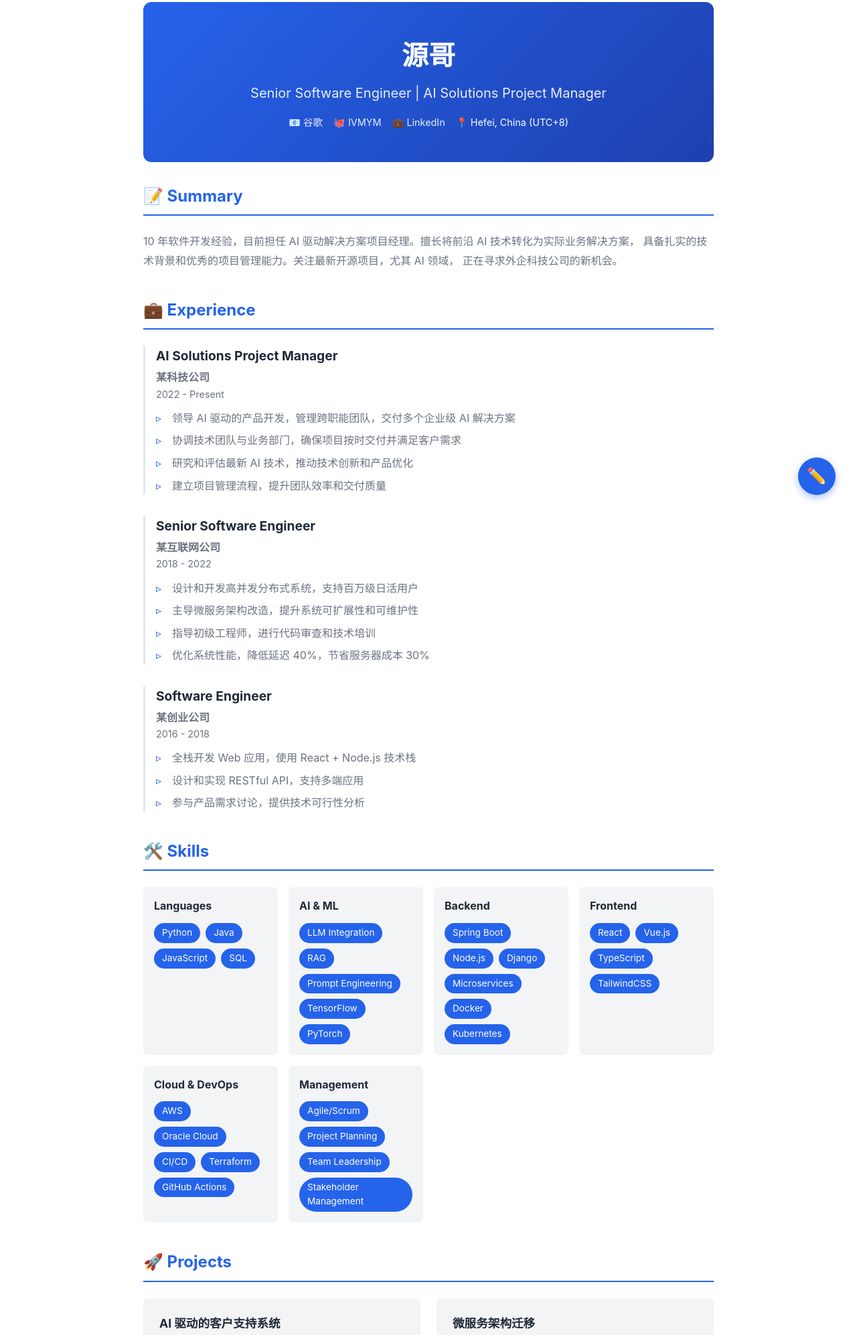
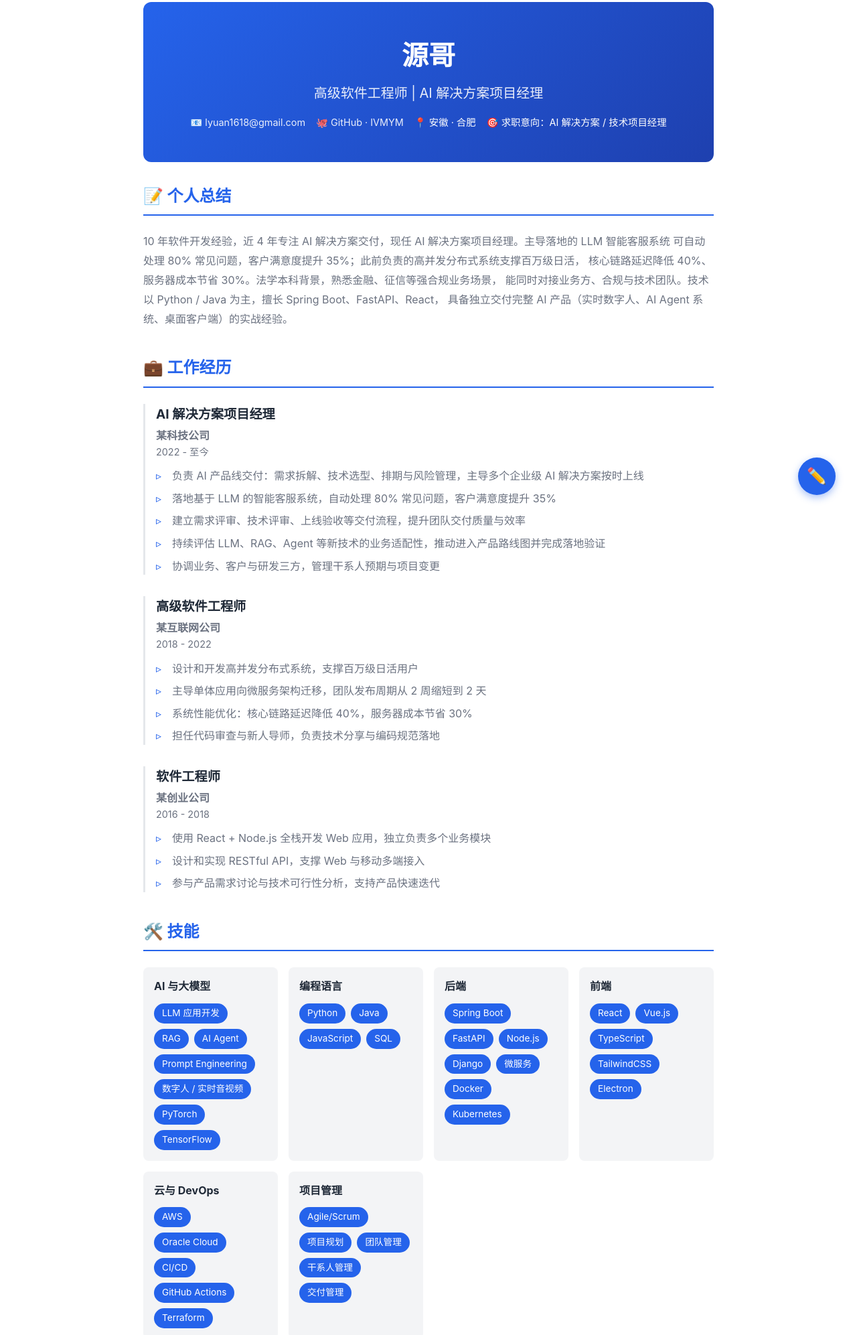
Before and after one commit to IVMYM/deep_resume, a plain HTML site: page index.html in a window 1280 px wide. Shown: the part 29-2022 px from the top of the page at 67% size. Drawn offline with Linux system fonts and the light colour scheme.

Commit message:
优化简历：中文投递版（个人总结/经历量化/新增近期项目）+ 投递纯文本版 + 修复失效链接

```diff
--- a/index.html
+++ b/index.html
@@ -1,9 +1,9 @@
 <!DOCTYPE html>
-<html lang="en">
+<html lang="zh-CN">
 <head>
   <meta charset="UTF-8">
   <meta name="viewport" content="width=device-width, initial-scale=1.0">
-  <title>源哥 | Senior Software Engineer</title>
+  <title>源哥 | 高级软件工程师 · AI 解决方案项目经理</title>
   <style>
     :root {
       --primary: #2563eb;
@@ -22,7 +22,7 @@
     }
 
     body {
-      font-family: -apple-system, BlinkMacSystemFont, 'Segoe UI', Roboto, 'Helvetica Neue', Arial, sans-serif;
+      font-family: -apple-system, BlinkMacSystemFont, 'Segoe UI', Roboto, 'Helvetica Neue', Arial, 'PingFang SC', 'Microsoft YaHei', sans-serif;
       line-height: 1.6;
       color: var(--text);
       background: var(--bg);
@@ -295,6 +295,13 @@
         gap: 0.5rem;
       }
     }
+
+    /* Print: 投递导出 PDF 时隐藏编辑按钮 */
+    @media print {
+      .edit-btn {
+        display: none;
+      }
+    }
   </style>
 </head>
 <body>
@@ -302,71 +309,87 @@
     <!-- Header -->
     <header>
       <h1>源哥</h1>
-      <p class="title">Senior Software Engineer | AI Solutions Project Manager</p>
+      <p class="title">高级软件工程师 | AI 解决方案项目经理</p>
       <div class="contact">
-        <a href="mailto:lyuan1618@gmail.com">📧 谷歌</a>
-        <a href="https://github.com/IVMYM" target="_blank">🐙 IVMYM</a>
-        <a href="https://linkedin.com/in/yourprofile" target="_blank">💼 LinkedIn</a>
-        <span>📍 Hefei, China (UTC+8)</span>
+        <a href="mailto:lyuan1618@gmail.com">📧 lyuan1618@gmail.com</a>
+        <a href="https://github.com/IVMYM" target="_blank">🐙 GitHub · IVMYM</a>
+        <span>📍 安徽 · 合肥</span>
+        <span>🎯 求职意向：AI 解决方案 / 技术项目经理</span>
       </div>
     </header>
 
     <!-- Summary -->
     <section>
-      <h2>📝 Summary</h2>
+      <h2>📝 个人总结</h2>
       <p style="color: var(--text-light); line-height: 1.8;">
-        10 年软件开发经验，目前担任 AI 驱动解决方案项目经理。擅长将前沿 AI 技术转化为实际业务解决方案，
-        具备扎实的技术背景和优秀的项目管理能力。关注最新开源项目，尤其 AI 领域，
-        正在寻求外企科技公司的新机会。
+        10 年软件开发经验，近 4 年专注 AI 解决方案交付，现任 AI 解决方案项目经理。主导落地的 LLM 智能客服系统
+        可自动处理 80% 常见问题，客户满意度提升 35%；此前负责的高并发分布式系统支撑百万级日活，
+        核心链路延迟降低 40%、服务器成本节省 30%。法学本科背景，熟悉金融、征信等强合规业务场景，
+        能同时对接业务方、合规与技术团队。技术以 Python / Java 为主，擅长 Spring Boot、FastAPI、React，
+        具备独立交付完整 AI 产品（实时数字人、AI Agent 系统、桌面客户端）的实战经验。
       </p>
     </section>
 
     <!-- Experience -->
     <section>
-      <h2>💼 Experience</h2>
+      <h2>💼 工作经历</h2>
 
       <div class="experience-item">
-        <h3>AI Solutions Project Manager</h3>
+        <h3>AI 解决方案项目经理</h3>
         <p class="company">某科技公司</p>
-        <p class="period">2022 - Present</p>
+        <p class="period">2022 - 至今</p>
         <ul>
-          <li>领导 AI 驱动的产品开发，管理跨职能团队，交付多个企业级 AI 解决方案</li>
-          <li>协调技术团队与业务部门，确保项目按时交付并满足客户需求</li>
-          <li>研究和评估最新 AI 技术，推动技术创新和产品优化</li>
-          <li>建立项目管理流程，提升团队效率和交付质量</li>
+          <li>负责 AI 产品线交付：需求拆解、技术选型、排期与风险管理，主导多个企业级 AI 解决方案按时上线</li>
+          <li>落地基于 LLM 的智能客服系统，自动处理 80% 常见问题，客户满意度提升 35%</li>
+          <li>建立需求评审、技术评审、上线验收等交付流程，提升团队交付质量与效率</li>
+          <li>持续评估 LLM、RAG、Agent 等新技术的业务适配性，推动进入产品路线图并完成落地验证</li>
+          <li>协调业务、客户与研发三方，管理干系人预期与项目变更</li>
         </ul>
       </div>
 
       <div class="experience-item">
-        <h3>Senior Software Engineer</h3>
+        <h3>高级软件工程师</h3>
         <p class="company">某互联网公司</p>
         <p class="period">2018 - 2022</p>
         <ul>
-          <li>设计和开发高并发分布式系统，支持百万级日活用户</li>
-          <li>主导微服务架构改造，提升系统可扩展性和可维护性</li>
-          <li>指导初级工程师，进行代码审查和技术培训</li>
-          <li>优化系统性能，降低延迟 40%，节省服务器成本 30%</li>
+          <li>设计和开发高并发分布式系统，支撑百万级日活用户</li>
+          <li>主导单体应用向微服务架构迁移，团队发布周期从 2 周缩短到 2 天</li>
+          <li>系统性能优化：核心链路延迟降低 40%，服务器成本节省 30%</li>
+          <li>担任代码审查与新人导师，负责技术分享与编码规范落地</li>
         </ul>
       </div>
 
       <div class="experience-item">
-        <h3>Software Engineer</h3>
+        <h3>软件工程师</h3>
         <p class="company">某创业公司</p>
         <p class="period">2016 - 2018</p>
         <ul>
-          <li>全栈开发 Web 应用，使用 React + Node.js 技术栈</li>
-          <li>设计和实现 RESTful API，支持多端应用</li>
-          <li>参与产品需求讨论，提供技术可行性分析</li>
+          <li>使用 React + Node.js 全栈开发 Web 应用，独立负责多个业务模块</li>
+          <li>设计和实现 RESTful API，支撑 Web 与移动多端接入</li>
+          <li>参与产品需求讨论与技术可行性分析，支持产品快速迭代</li>
         </ul>
       </div>
     </section>
 
     <!-- Skills -->
     <section>
-      <h2>🛠️ Skills</h2>
+      <h2>🛠️ 技能</h2>
       <div class="skills-grid">
         <div class="skill-category">
-          <h3>Languages</h3>
+          <h3>AI 与大模型</h3>
+          <div class="skill-tags">
+            <span class="skill-tag">LLM 应用开发</span>
+            <span class="skill-tag">RAG</span>
+            <span class="skill-tag">AI Agent</span>
+            <span class="skill-tag">Prompt Engineering</span>
+            <span class="skill-tag">数字人 / 实时音视频</span>
+            <span class="skill-tag">PyTorch</span>
+            <span class="skill-tag">TensorFlow</span>
+          </div>
+        </div>
+
+        <div class="skill-category">
+          <h3>编程语言</h3>
           <div class="skill-tags">
             <span class="skill-tag">Python</span>
             <span class="skill-tag">Java</span>
@@ -376,56 +399,48 @@
         </div>
 
         <div class="skill-category">
-          <h3>AI & ML</h3>
-          <div class="skill-tags">
-            <span class="skill-tag">LLM Integration</span>
-            <span class="skill-tag">RAG</span>
-            <span class="skill-tag">Prompt Engineering</span>
-            <span class="skill-tag">TensorFlow</span>
-            <span class="skill-tag">PyTorch</span>
-          </div>
-        </div>
-
-        <div class="skill-category">
-          <h3>Backend</h3>
+          <h3>后端</h3>
           <div class="skill-tags">
             <span class="skill-tag">Spring Boot</span>
+            <span class="skill-tag">FastAPI</span>
             <span class="skill-tag">Node.js</span>
             <span class="skill-tag">Django</span>
-            <span class="skill-tag">Microservices</span>
+            <span class="skill-tag">微服务</span>
             <span class="skill-tag">Docker</span>
             <span class="skill-tag">Kubernetes</span>
           </div>
         </div>
 
         <div class="skill-category">
-          <h3>Frontend</h3>
+          <h3>前端</h3>
           <div class="skill-tags">
             <span class="skill-tag">React</span>
             <span class="skill-tag">Vue.js</span>
             <span class="skill-tag">TypeScript</span>
             <span class="skill-tag">TailwindCSS</span>
+            <span class="skill-tag">Electron</span>
           </div>
         </div>
 
         <div class="skill-category">
-          <h3>Cloud & DevOps</h3>
+          <h3>云与 DevOps</h3>
           <div class="skill-tags">
             <span class="skill-tag">AWS</span>
             <span class="skill-tag">Oracle Cloud</span>
             <span class="skill-tag">CI/CD</span>
+            <span class="skill-tag">GitHub Actions</span>
             <span class="skill-tag">Terraform</span>
-            <span class="skill-tag">GitHub Actions</span>
           </div>
         </div>
 
         <div class="skill-category">
-          <h3>Management</h3>
+          <h3>项目管理</h3>
           <div class="skill-tags">
             <span class="skill-tag">Agile/Scrum</span>
-            <span class="skill-tag">Project Planning</span>
-            <span class="skill-tag">Team Leadership</span>
-            <span class="skill-tag">Stakeholder Management</span>
+            <span class="skill-tag">项目规划</span>
+            <span class="skill-tag">团队管理</span>
+            <span class="skill-tag">干系人管理</span>
+            <span class="skill-tag">交付管理</span>
           </div>
         </div>
       </div>
@@ -433,8 +448,30 @@
 
     <!-- Projects -->
     <section>
-      <h2>🚀 Projects</h2>
+      <h2>🚀 项目经历</h2>
       <div class="project-grid">
+        <div class="project-card">
+          <h3>小信 · 征信数字人（2026）</h3>
+          <p>基于 LiveTalking 的实时交互数字人系统：接入 LLM 大脑，流式 TTS 播报与语音打断、流式 ASR 识别，WebRTC 低延迟音视频链路；配套自研管理后台（人设、大脑、语音、知识库配置）。面向征信报告解读场景，是法学背景与技术能力的结合落地。</p>
+          <div class="tech-stack">
+            <span>Python</span>
+            <span>LiveTalking</span>
+            <span>WebRTC</span>
+            <span>LLM</span>
+            <span>TTS/ASR</span>
+          </div>
+        </div>
+
+        <div class="project-card">
+          <h3>FineLoom 柠檬 · 桌面客户端（2026）</h3>
+          <p>自主开发并正式发布的 Electron 桌面产品，已迭代至 v1.1，提供 macOS（Apple 芯片 / Intel）与 Windows 安装包，自建版本发布站与分发链路。</p>
+          <div class="tech-stack">
+            <span>Electron</span>
+            <span>TypeScript</span>
+            <span>产品发布</span>
+          </div>
+        </div>
+
         <div class="project-card">
           <h3>AI 驱动的客户支持系统</h3>
           <p>基于 LLM 的智能客服系统，自动处理 80% 的常见问题，提升客户满意度 35%。</p>
@@ -444,7 +481,7 @@
             <span>RAG</span>
             <span>FastAPI</span>
           </div>
-          <p style="margin-top: 1rem;"><a href="https://github.com/lyuan1618" target="_blank">View on GitHub →</a></p>
+          <p style="margin-top: 1rem;"><a href="https://github.com/IVMYM" target="_blank">View on GitHub →</a></p>
         </div>
 
         <div class="project-card">
@@ -467,29 +504,18 @@
             <span>Spark</span>
             <span>React</span>
           </div>
-          <p style="margin-top: 1rem;"><a href="https://github.com/lyuan1618" target="_blank">View on GitHub →</a></p>
-        </div>
-
-        <div class="project-card">
-          <h3>开源项目贡献</h3>
-          <p>活跃于开源社区，参与多个 AI 相关开源项目，包括模型部署工具和开发者框架。</p>
-          <div class="tech-stack">
-            <span>Python</span>
-            <span>Open Source</span>
-            <span>Community</span>
-          </div>
-          <p style="margin-top: 1rem;"><a href="https://github.com/lyuan1618" target="_blank">View Profile →</a></p>
+          <p style="margin-top: 1rem;"><a href="https://github.com/IVMYM" target="_blank">View on GitHub →</a></p>
         </div>
       </div>
     </section>
 
     <!-- Education -->
     <section>
-      <h2>🎓 Education</h2>
+      <h2>🎓 教育背景</h2>
       <div class="education-item">
         <div>
           <h3>皖西学院</h3>
-          <p class="degree">法学 · 学士学位</p>
+          <p class="degree">法学 · 学士学位（法学与计算机复合背景，熟悉金融合规场景）</p>
         </div>
         <span class="year">2008 - 2012</span>
       </div>
@@ -497,7 +523,7 @@
   </div>
 
   <!-- Edit Button -->
-  <a href="https://github.com/lyuan1618/resume-web/edit/main/index.html"
+  <a href="https://github.com/IVMYM/deep_resume/edit/main/index.html"
      class="edit-btn"
      target="_blank"
      title="Edit Resume">✏️</a>
```
Also changed, not shown: 2 other files.
